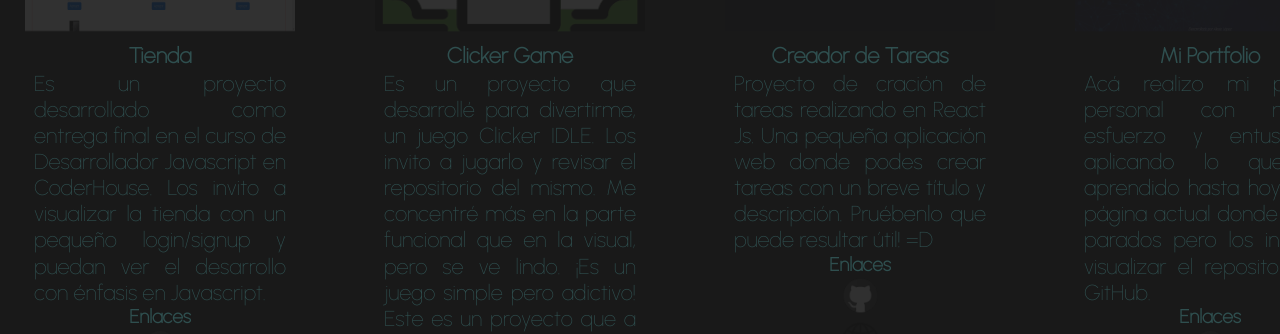
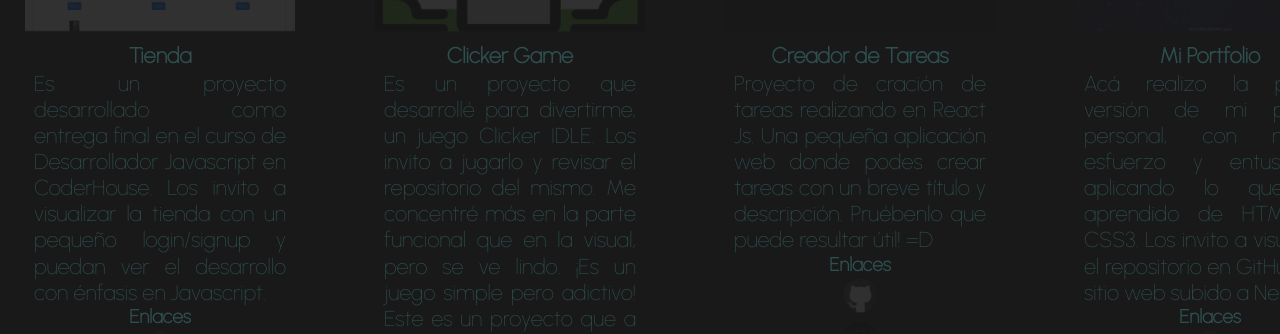
Before and after one commit to alesiolopez/portafolio-react, a React (Vite) app: page / in a window 1280 px wide. Shown: the part 1025-1359 px from the top of the page. Built offline with nearby package versions, Linux system fonts and the light colour scheme.

Commit message:
Modificando info

```diff
--- a/src/data/projects.js
+++ b/src/data/projects.js
@@ -29,7 +29,7 @@ export const projects = [
     id: "3",
     title: "Mi Portfolio",
     description:
-      "Acá realizo mi página personal con mucho esfuerzo y entusiasmo aplicando lo que he aprendido hasta hoy. Es la página actual donde están parados pero los invito a visualizar el repositorio en GitHub.",
+      "Acá realizo la primer versión de mi página personal, con mucho esfuerzo y entusiasmo aplicando lo que he aprendido de HTML5 y CSS3. Los invito a visualizar el repositorio en GitHub y el sitio web subido a Netlify.",
     gitlink: "https://github.com/alesiolopez/portfolio",
     weblink: "https://alesiolopez.netlify.app/",
     image: "../src/img/portfolio_captura.png",
```
